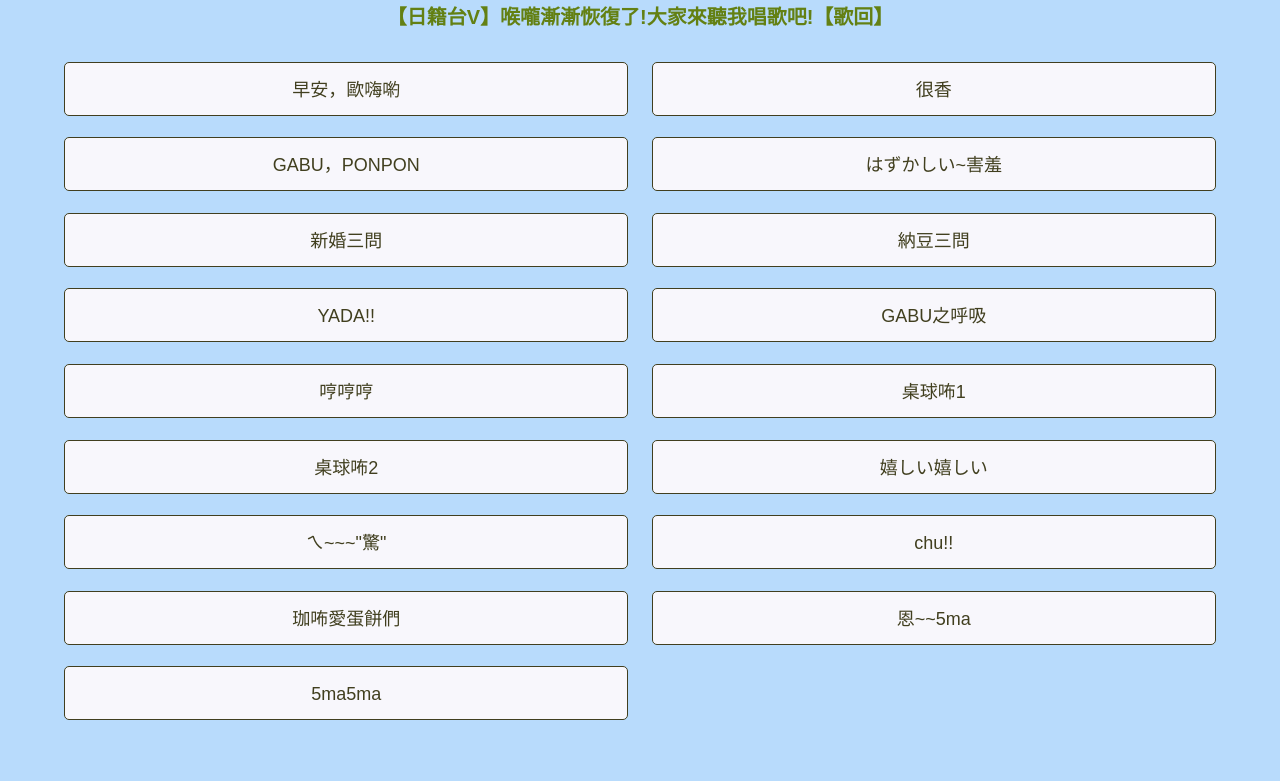
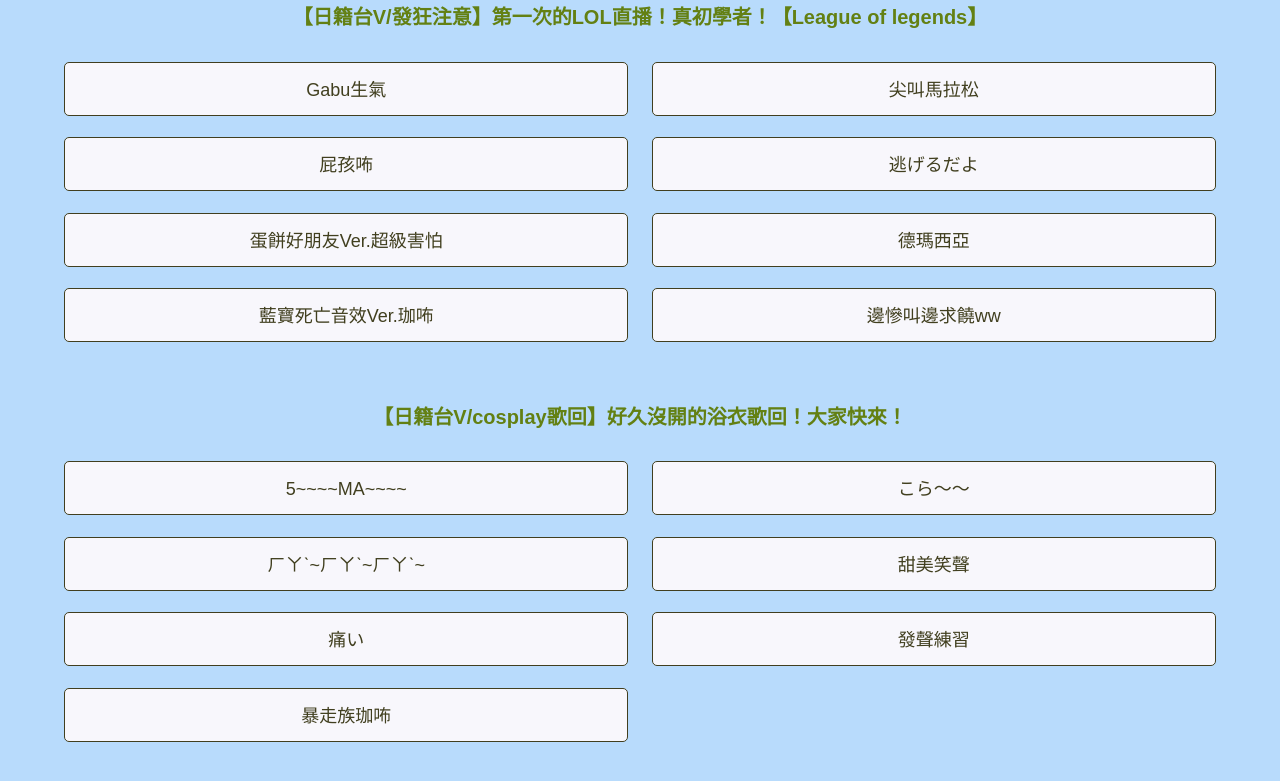
Before and after one commit to chenxiu0903/gabu-sounds, a website: page docs/index.html in a window 1280 px wide. Shown: the part 738-1519 px from the top of the page. Drawn offline with Linux system fonts and the light colour scheme.

Commit message:
8/31&9/3更新

```diff
--- a/docs/index.html
+++ b/docs/index.html
@@ -54,6 +54,29 @@
 							<div class="button button-play" data-voice="BZHyR9ut8KkRuFsz-014704">珈咘A夢</div>
 						</div>
 					</div>
+
+					<div class="movie_wrapper">
+						<h2 class="movie_title"><a href="https://www.youtube.com/live/r7Hxy2x9JUI?si=d4_zB9yRRg8FbKEX" target="_blank">【日籍台V/發狂注意】第一次的LOL直播！真初學者！【League of legends】</a></h2>
+						<div class="button_wrapper">
+							<div class="button button-play" data-voice="6fUANgpDaNx52ogn01">Gabu生氣</div>
+							<div class="button button-play" data-voice="6fUANgpDaNx52ogn02">尖叫馬拉松</div>
+							<div class="button button-play" data-voice="6fUANgpDaNx52ogn03">屁孩咘</div>
+							<div class="button button-play" data-voice="6fUANgpDaNx52ogn04">逃げるだよ</div>
+							<div class="button button-play" data-voice="6fUANgpDaNx52ogn05">蛋餅好朋友Ver.超級害怕</div>
+							<div class="button button-play" data-voice="6fUANgpDaNx52ogn06">德瑪西亞</div>
+							<div class="button button-play" data-voice="6fUANgpDaNx52ogn07">藍寶死亡音效Ver.珈咘</div>
+							<div class="button button-play" data-voice="6fUANgpDaNx52ogn08">邊慘叫邊求饒ww</div>
+
+							<div class="movie_wrapper">
+								<h2 class="movie_title"><a href="https://www.youtube.com/live/cIH9KjTd19Q?si=AfhKN75h6l6UAzMz" target="_blank">【日籍台V/cosplay歌回】好久沒開的浴衣歌回！大家快來！</a></h2>
+								<div class="button_wrapper">
+									<div class="button button-play" data-voice="iZ_BcvreQ6R4gIjG01">5~~~~MA~~~~</div>
+									<div class="button button-play" data-voice="iZ_BcvreQ6R4gIjG02">こら～～</div>
+									<div class="button button-play" data-voice="iZ_BcvreQ6R4gIjG03">ㄏㄚˋ~ㄏㄚˋ~ㄏㄚˋ~</div>
+									<div class="button button-play" data-voice="iZ_BcvreQ6R4gIjG04">甜美笑聲</div>
+									<div class="button button-play" data-voice="iZ_BcvreQ6R4gIjG05">痛い</div>
+									<div class="button button-play" data-voice="iZ_BcvreQ6R4gIjG06">發聲練習</div>
+									<div class="button button-play" data-voice="iZ_BcvreQ6R4gIjG07">暴走族珈咘</div>
 
 					<div class="movie_wrapper">
 						<h2 class="movie_title"><a href="https://www.youtube.com/live/LFQ30iX9oTs?si=8H482Qld8xFtrwiS" target="_blank">【日籍台V】喉嚨漸漸恢復了!大家來聽我唱歌吧!【歌回】</a></h2>
```
Also changed, not shown: 15 other files.
